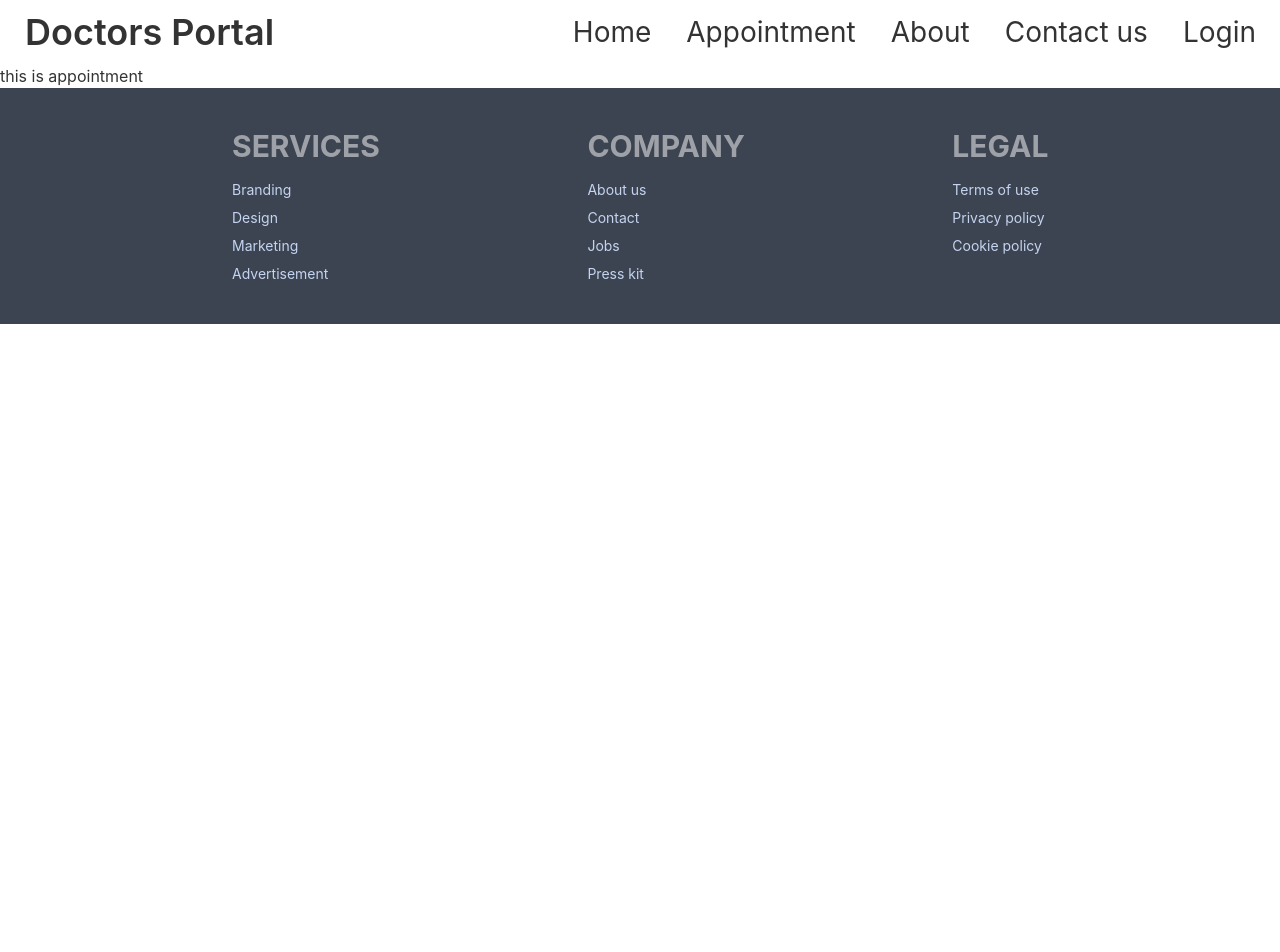
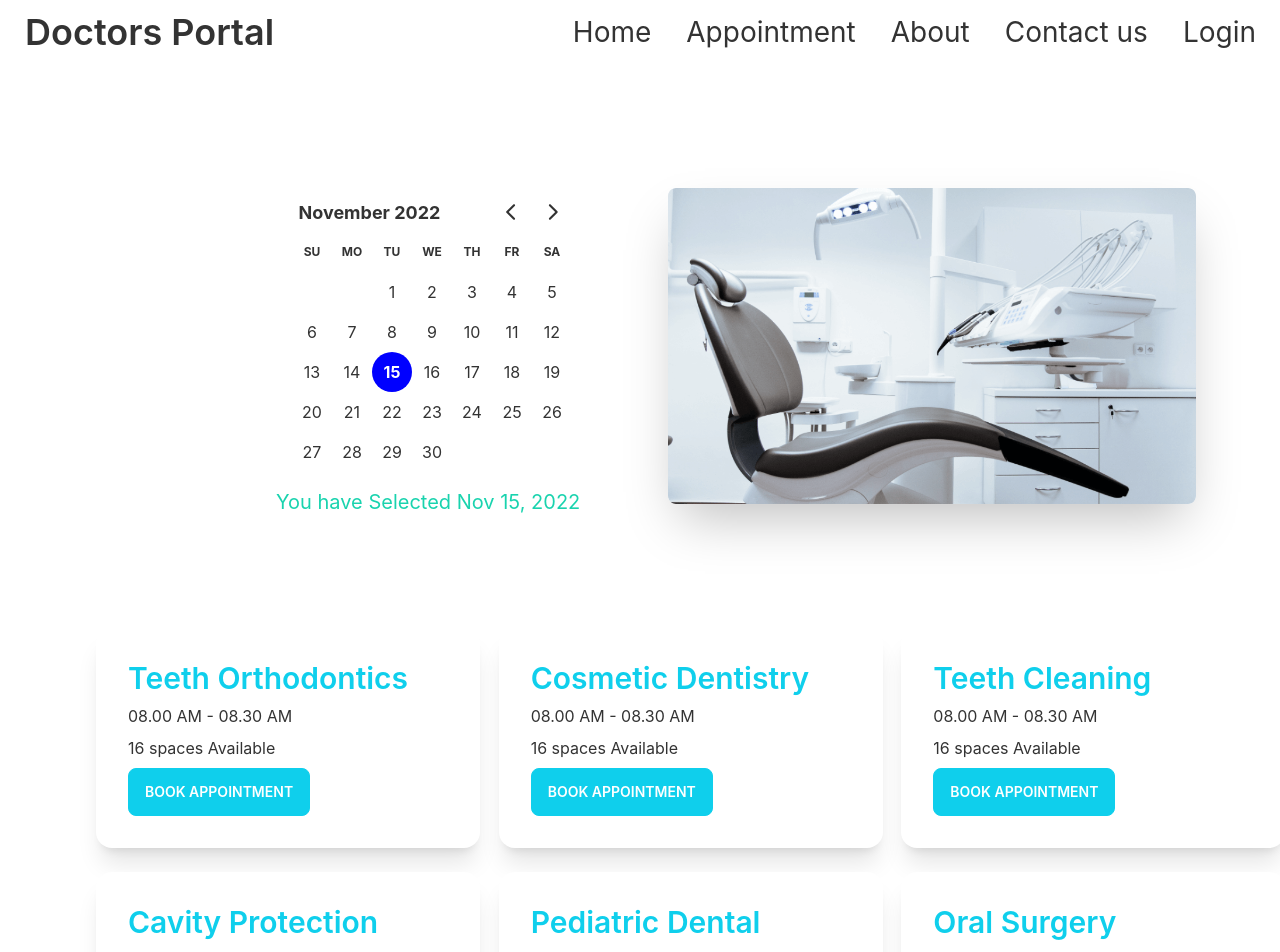
Before and after one commit to Ramadanrana/Doctors-portal, a React (Create React App) app: page /appointment in a window 1280 px wide. Shown: the top 952 px of the page. Before the commit the page ends 800 px from the top, so only its background shows below. Built offline with nearby package versions, Linux system fonts and the light colour scheme; the HTML template or start-up script is replaced by a standard one.

Commit message:
appointment option added

```diff
--- a/package.json
+++ b/package.json
@@ -7,7 +7,9 @@
     "@testing-library/react": "^13.4.0",
     "@testing-library/user-event": "^13.5.0",
     "daisyui": "^2.40.1",
+    "date-fns": "^2.29.3",
     "react": "^18.2.0",
+    "react-day-picker": "^8.3.6",
     "react-dom": "^18.2.0",
     "react-router-dom": "^6.4.3",
     "react-scripts": "5.0.1",
--- /dev/null
+++ b/public/Services.json
@@ -0,0 +1,118 @@
+[
+    {
+      "_id": 1,
+      "name": "Teeth Orthodontics",
+      "slots": [
+        "08.00 AM - 08.30 AM",
+        "08.30 AM - 09.00 AM",
+        "09.00 AM - 9.30 AM",
+        "09.30 AM - 10.00 AM",
+        "10.00 AM - 10.30 AM",
+        "10.30 AM - 11.00 AM",
+        "11.00 AM - 11.30 AM",
+        "11.30 AM - 12.00 AM",
+        "1.00 PM - 1.30 PM",
+        "1.30 PM - 2.00 PM",
+        "2.00 PM - 2.30 PM",
+        "2.30 PM - 3.00 PM",
+        "3.00 PM - 3.30 PM",
+        "3.30 PM - 4.00 PM",
+        "4.00 PM - 4.30 PM",
+        "4.30 PM - 5.00 PM"
+      ]
+    },
+    {
+      "_id": 2,
+      "name": "Cosmetic Dentistry",
+      "slots": [
+        "08.00 AM - 08.30 AM",
+        "08.30 AM - 09.00 AM",
+        "09.00 AM - 9.30 AM",
+        "09.30 AM - 10.00 AM",
+        "10.00 AM - 10.30 AM",
+        "10.30 AM - 11.00 AM",
+        "11.00 AM - 11.30 AM",
+        "11.30 AM - 12.00 AM",
+        "1.00 PM - 1.30 PM",
+        "1.30 PM - 2.00 PM",
+        "2.00 PM - 2.30 PM",
+        "2.30 PM - 3.00 PM",
+        "3.00 PM - 3.30 PM",
+        "3.30 PM - 4.00 PM",
+        "4.00 PM - 4.30 PM",
+        "4.30 PM - 5.00 PM"
+      ]
+    },
+    {
+      "_id": 3,
+      "name": "Teeth Cleaning",
+      "slots": [
+        "08.00 AM - 08.30 AM",
+        "08.30 AM - 09.00 AM",
+        "09.00 AM - 9.30 AM",
+        "09.30 AM - 10.00 AM",
+        "10.00 AM - 10.30 AM",
+        "10.30 AM - 11.00 AM",
+        "11.00 AM - 11.30 AM",
+        "11.30 AM - 12.00 AM",
+        "1.00 PM - 1.30 PM",
+        "1.30 PM - 2.00 PM",
+        "2.00 PM - 2.30 PM",
+        "2.30 PM - 3.00 PM",
+        "3.00 PM - 3.30 PM",
+        "3.30 PM - 4.00 PM",
+        "4.00 PM - 4.30 PM",
+        "4.30 PM - 5.00 PM"
+      ]
+    },
+    {
+      "_id": 4,
+      "name": "Cavity Protection",
+      "slots": [
+        "08.00 AM - 08.30 AM",
+        "08.30 AM - 09.00 AM",
+        "09.00 AM - 9.30 AM",
+        "09.30 AM - 10.00 AM",
+        "10.00 AM - 10.30 AM",
+        "10.30 AM - 11.00 AM",
+        "11.00 AM - 11.30 AM",
+        "11.30 AM - 12.00 AM",
+        "1.00 PM - 1.30 PM",
+        "1.30 PM - 2.00 PM",
+        "2.00 PM - 2.30 PM",
+        "2.30 PM - 3.00 PM",
+        "3.00 PM - 3.30 PM",
+        "3.30 PM - 4.00 PM",
+        "4.00 PM - 4.30 PM",
+        "4.30 PM - 5.00 PM"
+      ]
+    },
+    {
+      "_id": 5,
+      "name": "Pediatric Dental",
+      "slots": [
+      ]
+    },
+    {
+      "_id": 6,
+      "name": "Oral Surgery",
+      "slots": [
+        "08.00 AM - 08.30 AM",
+        "08.30 AM - 09.00 AM",
+        "09.00 AM - 9.30 AM",
+        "09.30 AM - 10.00 AM",
+        "10.00 AM - 10.30 AM",
+        "10.30 AM - 11.00 AM",
+        "11.00 AM - 11.30 AM",
+        "11.30 AM - 12.00 AM",
+        "1.00 PM - 1.30 PM",
+        "1.30 PM - 2.00 PM",
+        "2.00 PM - 2.30 PM",
+        "2.30 PM - 3.00 PM",
+        "3.00 PM - 3.30 PM",
+        "3.30 PM - 4.00 PM",
+        "4.00 PM - 4.30 PM",
+        "4.30 PM - 5.00 PM"
+      ]
+    }
+  ]
--- a/src/Pages/Apponitment/Appointment.js
+++ b/src/Pages/Apponitment/Appointment.js
@@ -1,9 +1,38 @@
-import React from 'react';
+import React, { useEffect, useState } from 'react';
+import chair from '../../assets/images/chair.png';
+import { DayPicker } from 'react-day-picker';
+import { format } from 'date-fns';
+import Options from './Options';
 
 const Appointment = () => {
+    const [appoption, setAppoption]= useState([]);
+
+    useEffect(()=>{
+        fetch('Services.json')
+        .then(res => res.json())
+        .then(data => setAppoption(data))
+    },[])
+    const [selectedDate,setSelectedDate] = useState(new Date());
+
     return (
-        <div>
-            <h1>this is appointment</h1>
+        <div className=" my-24">
+            <div className="hero-content flex-col ml-48 lg:flex-row-reverse">
+                <img src={chair} alt='' className="w-1/2 rounded-lg shadow-2xl ml-16" />
+                <div>
+                    <DayPicker
+                     mode='single'
+                     selected={selectedDate}
+                     onSelect={setSelectedDate}
+                    />
+                    <p className='text-secondary font-bolder text-xl'>You have Selected {format(selectedDate,'PP')}</p>
+                </div>
+
+            </div>
+            <div className='grid ml-24 gap-6 lg:grid-cols-3 mt-24'>
+                    {
+                        appoption.map(option => <Options option={option}></Options>)
+                    }
+            </div>
         </div>
     );
 };
--- /dev/null
+++ b/src/Pages/Apponitment/Options.js
@@ -0,0 +1,19 @@
+import React from 'react';
+
+const Options = ({ option }) => {
+    const { name, slots } = option;
+    return (
+        <div className="card w-96 bg-base-100 shadow-xl">
+            <div className="card-body ">
+                <h2 className="card-title text-primary text-3xl">{name}</h2>
+                <p>{slots.length>0? slots[0]:"try another day"}</p>
+                <p>{slots.length} {slots.length>1? 'spaces':"space" } Available</p>
+                <div className="card-actions">
+                    <button className="btn btn-primary text-white">Book Appointment</button>
+                </div>
+            </div>
+        </div>
+    );
+};
+
+export default Options;
--- a/src/index.js
+++ b/src/index.js
@@ -3,6 +3,7 @@ import ReactDOM from 'react-dom/client';
 import './index.css';
 import App from './App';
 import reportWebVitals from './reportWebVitals';
+import 'react-day-picker/dist/style.css';
 
 const root = ReactDOM.createRoot(document.getElementById('root'));
 root.render(
```
Also changed, not shown: 1 other file (tests, documents, lock files or other folders).
